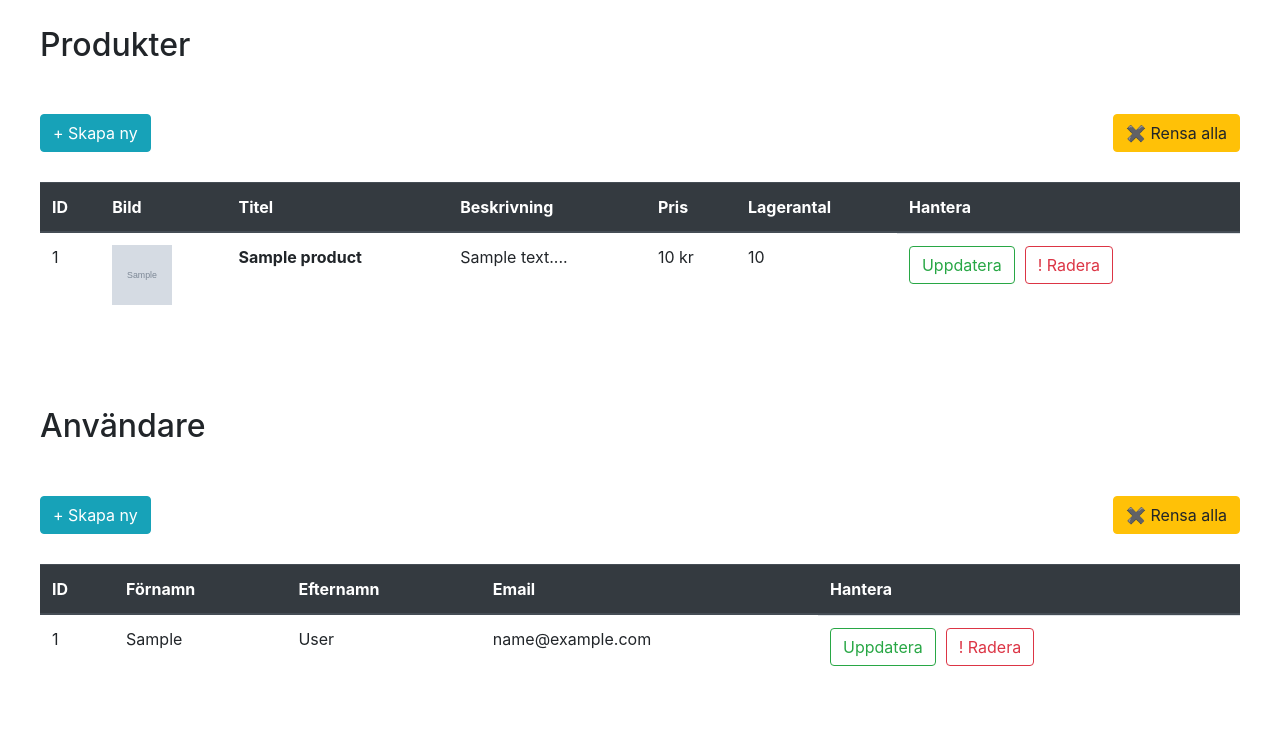
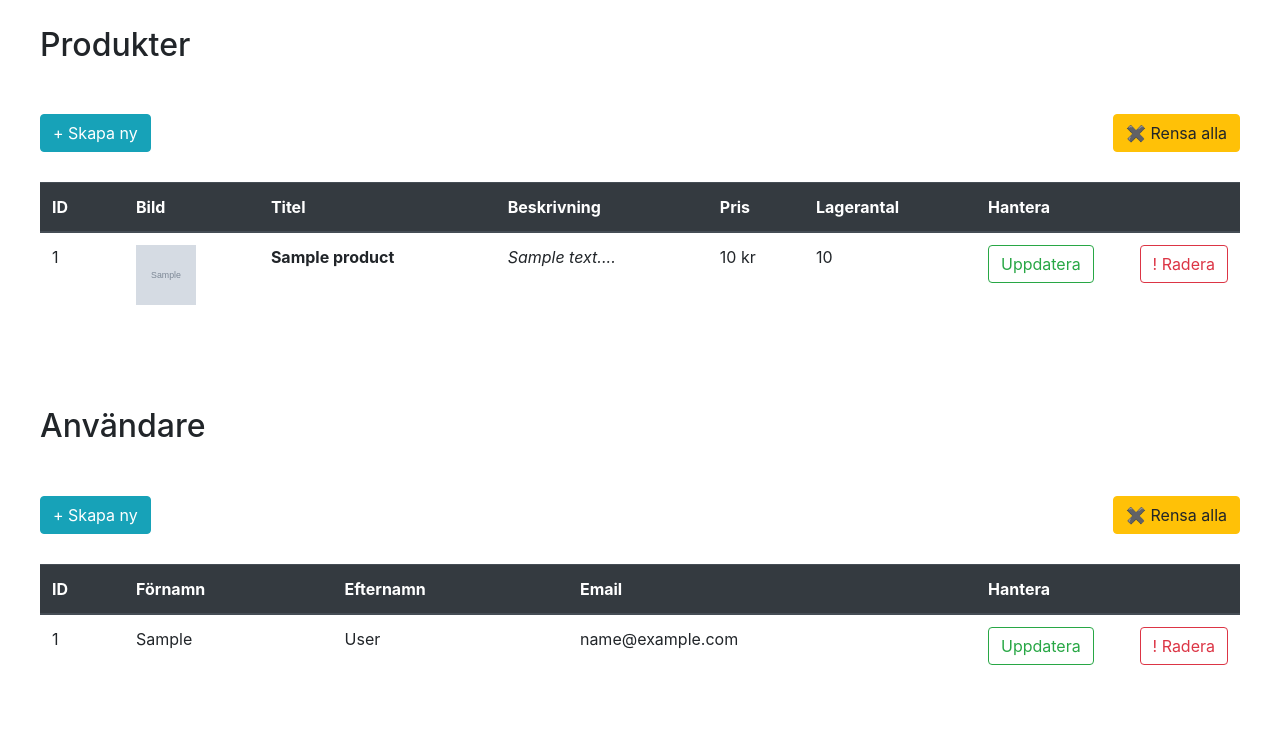
Before and after one commit to norrlandl/kunskapskontroll-2_e-commerce, a PHP site: page /admin/index.php in a window 1280 px wide. Shown: the part 232-974 px from the top of the page. After the commit the page ends 897 px from the top, so only its background shows below. Run offline with PHP 8.4, Linux system fonts and the light colour scheme; the visitor is signed in with stand-in values (Sample User, id 1); tables that the repository leaves empty or names only in its code hold one stand-in row (values such as "Sample post"); grey boxes marked "Sample" are stand-in pictures.

Commit message:
remove flex from table

```diff
--- a/public/admin/css/index.css
+++ b/public/admin/css/index.css
@@ -7,20 +7,8 @@ h1 {
   text-align: center;
 }
 
-/* h2 {
-  margin: 1.5rem 0;
-} */
-
-.action {
-  display: flex;
-}
-
 .action form:nth-child(2){
   margin-left: 10px;
-}
-
-.action form {
-  /* margin-right: 1rem; */
 }
 
 .wrapper h2 {
@@ -30,3 +18,17 @@ h1 {
 .wrapper table {
   margin-top: 30px;
 }
+
+
+.table-admin thead tr th:last-child {
+  width: 22%;
+}
+
+.table-admin thead tr th:first-child {
+  width: 7%;
+}
+
+/* .table-admin tbody tr td:last-child {
+  width: 22%;
+  background-color: rgb(61, 46, 74);
+} */
--- a/public/admin/index.php
+++ b/public/admin/index.php
@@ -56,7 +56,7 @@ $users = $globalDbHandler->fetchAllFromDb("users");
     </form>
   </div>
 
-  <table class="table table-hover">
+  <table class="table table-hover table-admin">
     <thead class="thead-dark">
       <tr>
         <th scope="col">ID</th>
@@ -74,17 +74,17 @@ $users = $globalDbHandler->fetchAllFromDb("users");
           <td><?= htmlentities($product["id"]) ?></td>
           <td><img src="../img/<?= htmlentities($product["img_url"]) ?>" width="60px" height="60px" alt="<?= htmlentities($product["title"]) ?>"></td>
           <th><?= htmlentities($product["title"]) ?></th>
-          <td><?= htmlentities(substr($product["description"], 0, 32)) ?>...</td>
+          <td><i><?= htmlentities(substr($product["description"], 0, 32)) ?>...</i></td>
           <td>
             <?= htmlentities($product["price"]) ?> kr
           </td>
           <td><?= htmlentities($product["stock"]) ?> </td>
           <td class="action">
-            <form action="./products/update-product.php" method="GET">
+            <form action="./products/update-product.php" method="GET" class="float-left">
               <input type="hidden" name="productID" value="<?= htmlentities($product["id"]) ?>">
               <input type="submit" class="btn btn-outline-success" value="Uppdatera" />
             </form>
-            <form action="" method="POST">
+            <form action="" method="POST" class="float-right">
               <input type="hidden" name="productID" value="<?= $product['id'] ?>" />
               <input type="submit" name="deleteProductBTN" class="btn btn-outline-danger" value="&#33; Radera" />
             </form>
@@ -105,7 +105,7 @@ $users = $globalDbHandler->fetchAllFromDb("users");
     </form>
   </div>
 
-  <table class="table table-hover">
+  <table class="table table-hover table-admin">
     <thead class="thead-dark">
       <tr>
         <th>ID</th>
@@ -123,11 +123,11 @@ $users = $globalDbHandler->fetchAllFromDb("users");
           <td><?= htmlentities($user["last_name"]) ?></td>
           <td><?= htmlentities($user["email"]) ?></td>
           <td class="action">
-            <form action="./users/update-user.php" method="GET">
+            <form action="./users/update-user.php" method="GET" class="float-left">
               <input type="hidden" name="userID" value="<?= htmlentities($user["id"]) ?>">
               <input type="submit" class="btn btn-outline-success" value="Uppdatera" />
             </form>
-            <form action="" method="POST">
+            <form action="" method="POST" class="float-right">
               <input type="hidden" name="userID" value="<?= $user['id'] ?>" />
               <input type="submit" name="deleteUserBTN" class="btn btn-outline-danger" value="&#33; Radera" />
             </form>
```
